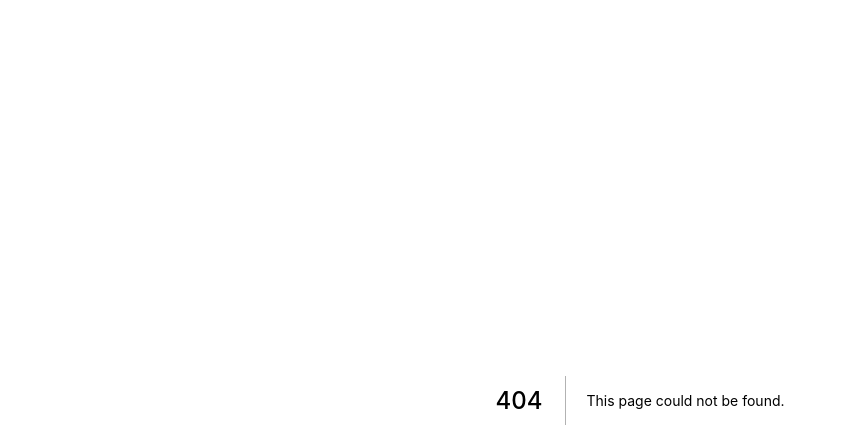
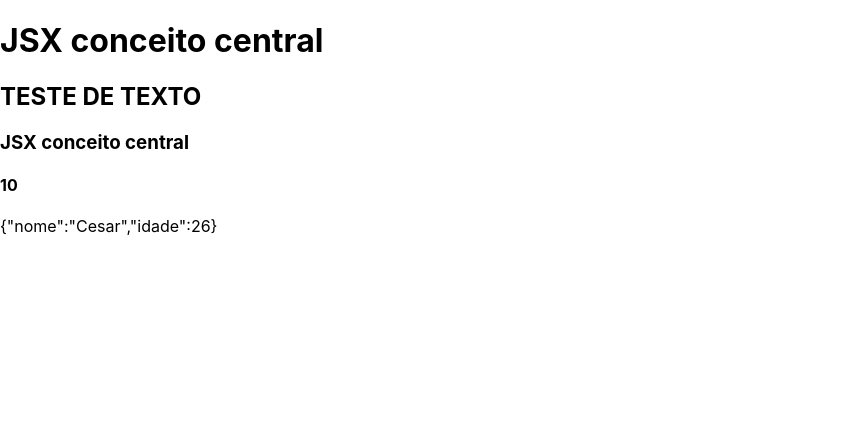
Before and after one commit to cesarvargasjr/Curso_React_Modulo_5, a Next.js app: page /jsx in a window 1280 px wide. Before the commit this address had no page. Shown: the top 448 px of the page, without its empty margins (0-847 px from the left). Built offline with nearby package versions, Linux system fonts and the light colour scheme.

Commit message:
Módulo 5

```diff
--- /dev/null
+++ b/src/pages/jsx.jsx
@@ -0,0 +1,31 @@
+// CONTEÚDO DE INTEGRAÇÃO JavaScript / JSX
+
+export default function jsx() {
+    // EXEMPLO #01
+    const a = 5
+    const b = 2
+    console.log(a*b)
+
+    // EXEMPLO #02
+    const titulo = <h1>JSX conceito central</h1>
+
+    // EXEMPLO #03
+    const obj = {nome: 'Cesar', idade: 26}
+
+    // EXEMPLO #04
+    function subtitulo() {
+        return <h2>{"Teste de texto".toUpperCase()}</h2>
+    }
+
+    return (
+        <div>
+            {titulo}
+            {subtitulo()}
+            <h3>JSX conceito central</h3>
+            <h4>{a * b}</h4>
+            <p>
+                {JSON.stringify({nome: 'Cesar', idade: 26})}
+            </p>
+        </div>
+    )
+}
```
Also changed, not shown: 1 other file (tests, documents, lock files or other folders).
